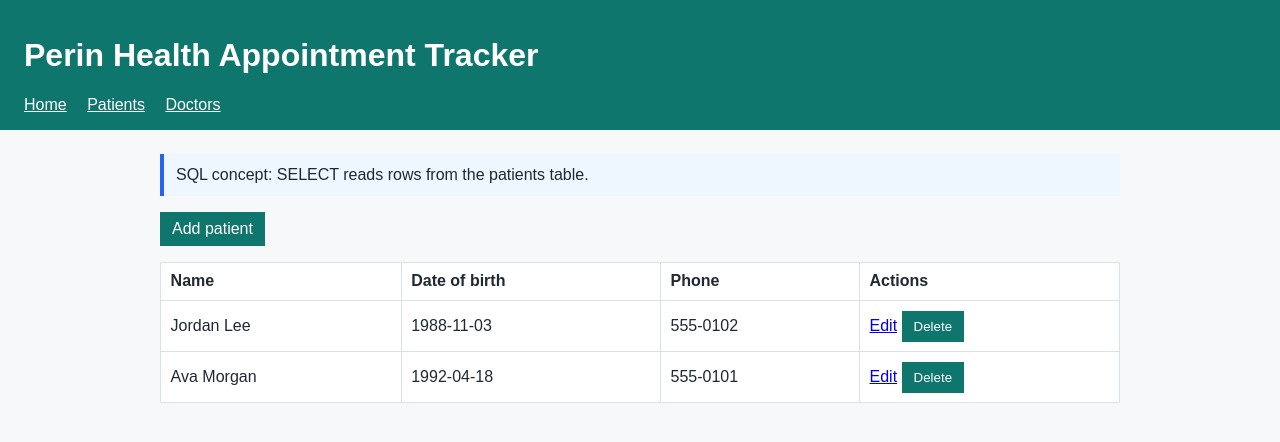
After one commit to martin-harley/PerinHealthInterns, a Flask app: page /patients in a window 1280 px wide. The commit adds this page. Shown: the top 442 px of the page. Run offline with Flask 3, Linux system fonts and the light colour scheme; data comes from the database, SQL or seed files in the repository.

Commit message:
feat: add patient and doctor crud

```diff
--- a/app.py
+++ b/app.py
@@ -1,7 +1,7 @@
 import os
 import sqlite3
 
-from flask import Flask, current_app, g, render_template
+from flask import Flask, current_app, g, redirect, render_template, request, url_for
 
 
 def get_db():
@@ -50,4 +50,102 @@ def create_app(test_config=None):
     def index():
         return render_template("index.html")
 
+    @app.route("/patients")
+    def patients_list():
+        patients = get_db().execute(
+            "SELECT id, first_name, last_name, date_of_birth, phone FROM patients ORDER BY last_name, first_name"
+        ).fetchall()
+        return render_template("patients_list.html", patients=patients)
+
+    @app.route("/patients/new", methods=("GET", "POST"))
+    def patient_new():
+        if request.method == "POST":
+            get_db().execute(
+                "INSERT INTO patients (first_name, last_name, date_of_birth, phone) VALUES (?, ?, ?, ?)",
+                (
+                    request.form["first_name"],
+                    request.form["last_name"],
+                    request.form["date_of_birth"],
+                    request.form["phone"],
+                ),
+            )
+            get_db().commit()
+            return redirect(url_for("patients_list"))
+        return render_template("patient_form.html", patient=None)
+
+    @app.route("/patients/<int:patient_id>/edit", methods=("GET", "POST"))
+    def patient_edit(patient_id):
+        patient = get_db().execute(
+            "SELECT id, first_name, last_name, date_of_birth, phone FROM patients WHERE id = ?",
+            (patient_id,),
+        ).fetchone()
+        if request.method == "POST":
+            get_db().execute(
+                "UPDATE patients SET first_name = ?, last_name = ?, date_of_birth = ?, phone = ? WHERE id = ?",
+                (
+                    request.form["first_name"],
+                    request.form["last_name"],
+                    request.form["date_of_birth"],
+                    request.form["phone"],
+                    patient_id,
+                ),
+            )
+            get_db().commit()
+            return redirect(url_for("patients_list"))
+        return render_template("patient_form.html", patient=patient)
+
+    @app.post("/patients/<int:patient_id>/delete")
+    def patient_delete(patient_id):
+        get_db().execute("DELETE FROM patients WHERE id = ?", (patient_id,))
+        get_db().commit()
+        return redirect(url_for("patients_list"))
+
+    @app.route("/doctors")
+    def doctors_list():
+        doctors = get_db().execute(
+            "SELECT id, first_name, last_name, specialty FROM doctors ORDER BY last_name, first_name"
+        ).fetchall()
+        return render_template("doctors_list.html", doctors=doctors)
+
+    @app.route("/doctors/new", methods=("GET", "POST"))
+    def doctor_new():
+        if request.method == "POST":
+            get_db().execute(
+                "INSERT INTO doctors (first_name, last_name, specialty) VALUES (?, ?, ?)",
+                (
+                    request.form["first_name"],
+                    request.form["last_name"],
+                    request.form["specialty"],
+                ),
+            )
+            get_db().commit()
+            return redirect(url_for("doctors_list"))
+        return render_template("doctor_form.html", doctor=None)
+
+    @app.route("/doctors/<int:doctor_id>/edit", methods=("GET", "POST"))
+    def doctor_edit(doctor_id):
+        doctor = get_db().execute(
+            "SELECT id, first_name, last_name, specialty FROM doctors WHERE id = ?",
+            (doctor_id,),
+        ).fetchone()
+        if request.method == "POST":
+            get_db().execute(
+                "UPDATE doctors SET first_name = ?, last_name = ?, specialty = ? WHERE id = ?",
+                (
+                    request.form["first_name"],
+                    request.form["last_name"],
+                    request.form["specialty"],
+                    doctor_id,
+                ),
+            )
+            get_db().commit()
+            return redirect(url_for("doctors_list"))
+        return render_template("doctor_form.html", doctor=doctor)
+
+    @app.post("/doctors/<int:doctor_id>/delete")
+    def doctor_delete(doctor_id):
+        get_db().execute("DELETE FROM doctors WHERE id = ?", (doctor_id,))
+        get_db().commit()
+        return redirect(url_for("doctors_list"))
+
     return app
--- a/static/styles.css
+++ b/static/styles.css
@@ -28,3 +28,52 @@ main {
   border-radius: 6px;
   padding: 1rem;
 }
+
+table {
+  width: 100%;
+  border-collapse: collapse;
+  background: white;
+}
+
+th,
+td {
+  border: 1px solid #d9e2ec;
+  padding: 0.6rem;
+  text-align: left;
+}
+
+label {
+  display: block;
+  margin-bottom: 0.8rem;
+}
+
+input,
+select,
+textarea {
+  display: block;
+  width: 100%;
+  max-width: 420px;
+  padding: 0.5rem;
+  margin-top: 0.25rem;
+}
+
+button,
+.button {
+  background: #0f766e;
+  border: 0;
+  color: white;
+  display: inline-block;
+  padding: 0.5rem 0.75rem;
+  text-decoration: none;
+}
+
+.inline {
+  display: inline;
+}
+
+.sql-panel {
+  background: #eef6ff;
+  border-left: 4px solid #2563eb;
+  margin-bottom: 1rem;
+  padding: 0.75rem;
+}
--- a/templates/base.html
+++ b/templates/base.html
@@ -11,6 +11,8 @@
       <h1>Perin Health Appointment Tracker</h1>
       <nav>
         <a href="{{ url_for('index') }}">Home</a>
+        <a href="{{ url_for('patients_list') }}">Patients</a>
+        <a href="{{ url_for('doctors_list') }}">Doctors</a>
       </nav>
     </header>
     <main>
--- /dev/null
+++ b/templates/patients_list.html
@@ -0,0 +1,24 @@
+{% extends "base.html" %}
+
+{% block title %}Patients{% endblock %}
+
+{% block content %}
+  <section class="sql-panel">SQL concept: SELECT reads rows from the patients table.</section>
+  <p><a class="button" href="{{ url_for('patient_new') }}">Add patient</a></p>
+  <table>
+    <tr><th>Name</th><th>Date of birth</th><th>Phone</th><th>Actions</th></tr>
+    {% for patient in patients %}
+      <tr>
+        <td>{{ patient.first_name }} {{ patient.last_name }}</td>
+        <td>{{ patient.date_of_birth }}</td>
+        <td>{{ patient.phone }}</td>
+        <td>
+          <a href="{{ url_for('patient_edit', patient_id=patient.id) }}">Edit</a>
+          <form class="inline" method="post" action="{{ url_for('patient_delete', patient_id=patient.id) }}" onsubmit="return confirm('Delete this patient?');">
+            <button type="submit">Delete</button>
+          </form>
+        </td>
+      </tr>
+    {% endfor %}
+  </table>
+{% endblock %}
```
Also changed, not shown: templates/doctor_form.html (added, +13 -0 lines), templates/doctors_list.html (added, +23 -0 lines), templates/patient_form.html (added, +14 -0 lines), tests/test_app.py (+95 -0 lines).
